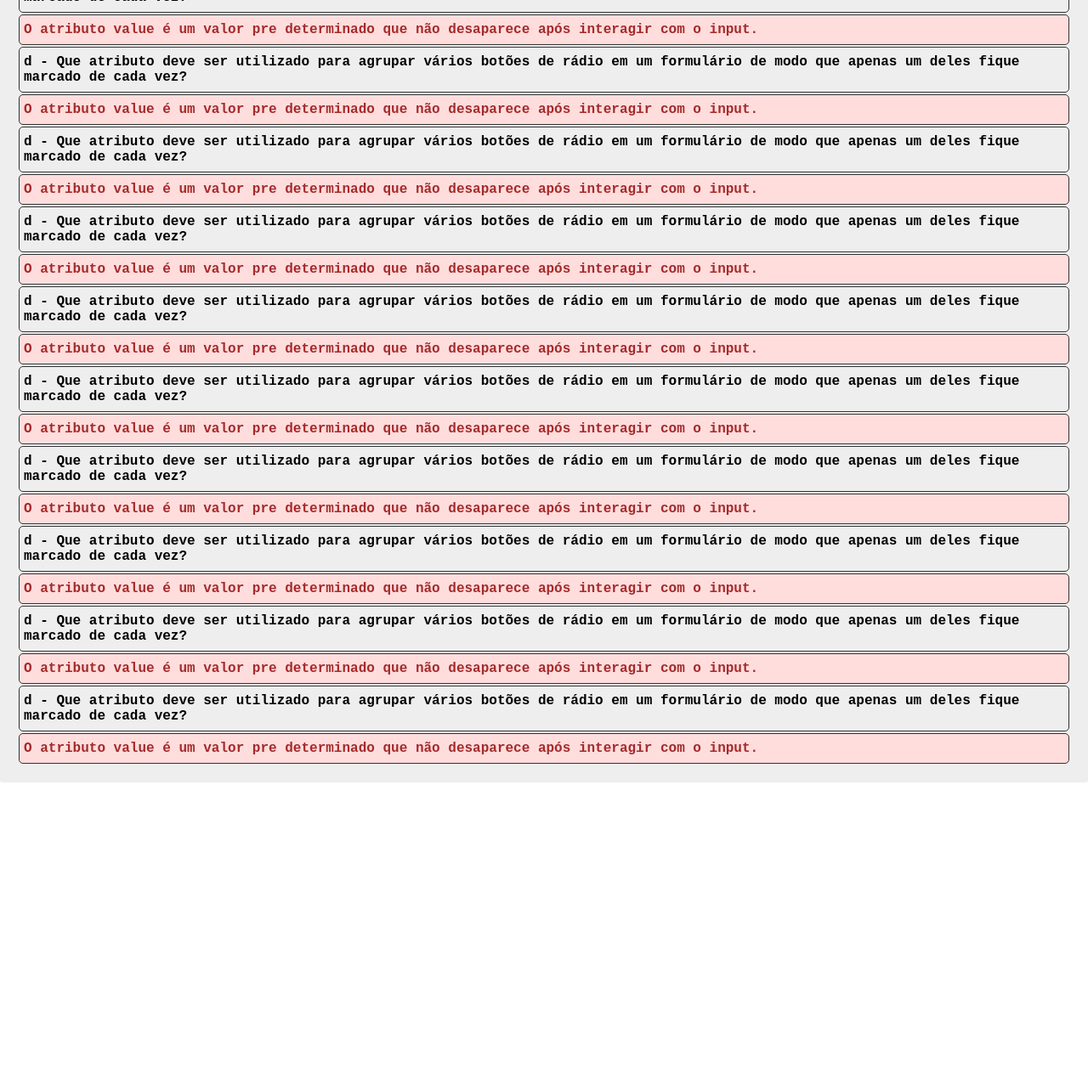
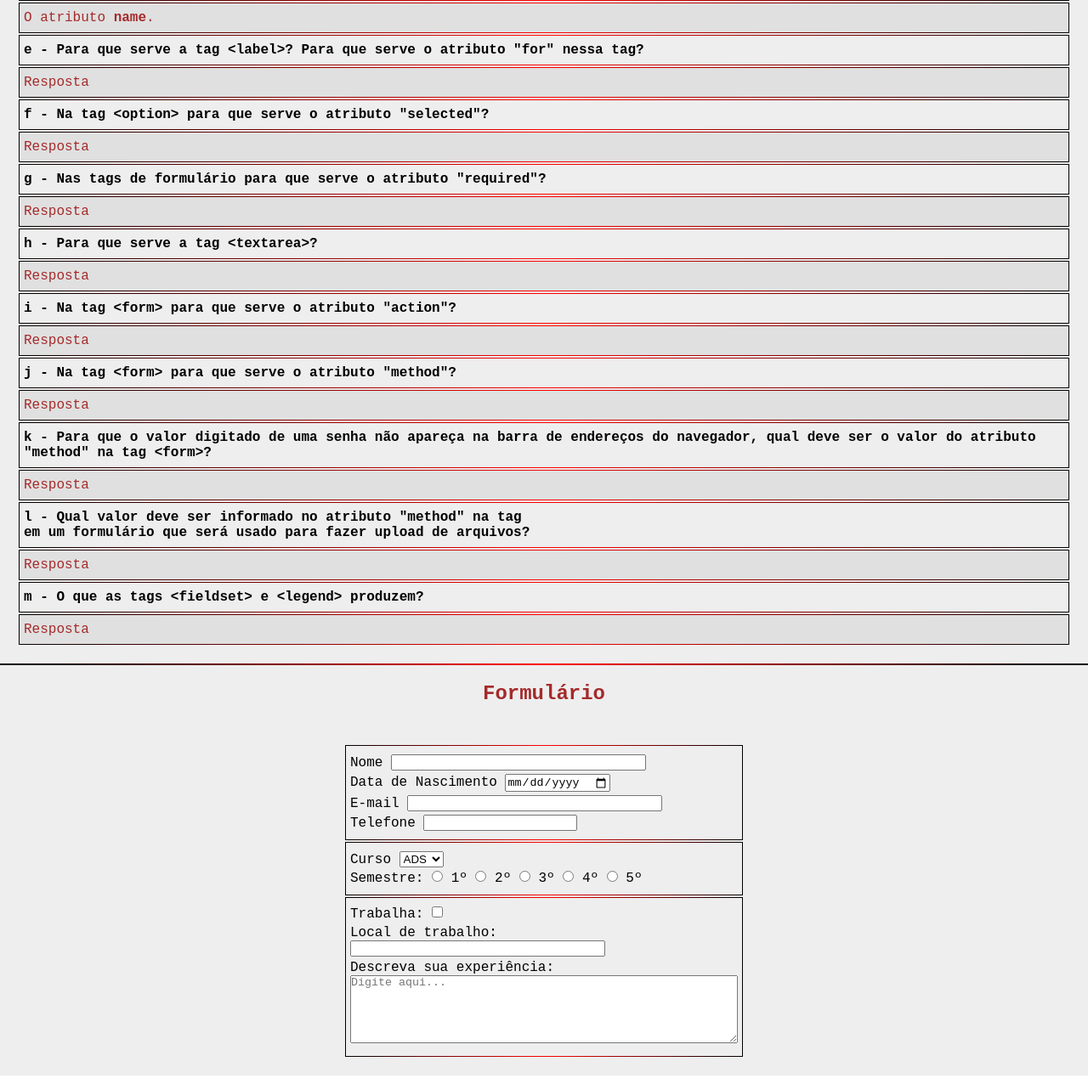
Before and after one commit to adsMichel/formularioPadroesWeb, a plain HTML site: page index.html in a window 1280 px wide. Shown: the part 732-2008 px from the top of the page at 85% size. Before the commit the page ends 1663 px from the top, so only its background shows below. Drawn offline with Linux system fonts and the light colour scheme.

Commit message:
add all border-effects

```diff
--- a/index.html
+++ b/index.html
@@ -11,12 +11,8 @@
         <h1>Exercício de Padrões Web - Formulários</h1>
     </header>
     <main>
-        <table class="membros">
-            <thead>
-                <tr>
-                    <th class="borda-topo"><h1>Membros</h1></th>
-                </tr>
-            </thead>
+        <h2 class="table-head borda-topo">Membros</h2>
+        <table class="table-members">
             <tbody>
                 <tr>
                     <td>&#9824;&#160;Lucas Junio Pereira Lima</td>
@@ -33,12 +29,8 @@
             </tbody>
         </table>
 
-        <table>
-            <thead>
-                <tr>
-                    <th class="borda-topo"><h1>Questionário</h1></th>
-                </tr>
-            </thead>
+        <h2 class="table-head borda-topo">Questionário</h2>
+        <table class="table-questions">
             <tbody>
                 <tr>
                     <td>a - Na tag &#060;input&#062; com atributo type="text", para que serve o atributo "placeholder"?</td>
@@ -58,70 +50,143 @@
                     <td>c - Na tag &#060;input&#062; para que serve o atributo "value"?</td>
                 </tr>
                 <tr>
-                    <td>O atributo value é um valor pre determinado que não desaparece após interagir com o input.</td>
+                    <td>O atributo value é um valor predeterminado que não desaparece após interagir com o input.</td>
                 </tr>
 
                 <tr>
                     <td>d - Que atributo deve ser utilizado para agrupar vários botões de rádio em um formulário de modo que apenas um deles fique marcado de cada vez?</td>
                 </tr>
                 <tr>
-                    <td>O atributo value é um valor pre determinado que não desaparece após interagir com o input.</td>
+                    <td>O atributo <b>name</b>.</td>
                 </tr>
                 <tr>
-                    <td>d - Que atributo deve ser utilizado para agrupar vários botões de rádio em um formulário de modo que apenas um deles fique marcado de cada vez?</td>
+                    <td>e - Para que serve a tag &#060;label&#062;? Para que serve o atributo "for" nessa tag?</td>
                 </tr>
                 <tr>
-                    <td>O atributo value é um valor pre determinado que não desaparece após interagir com o input.</td>
+                    <td>Resposta</td>
                 </tr>
                 <tr>
-                    <td>d - Que atributo deve ser utilizado para agrupar vários botões de rádio em um formulário de modo que apenas um deles fique marcado de cada vez?</td>
+                    <td>f - Na tag &#060;option&#062; para que serve o atributo "selected"?</td>
                 </tr>
                 <tr>
-                    <td>O atributo value é um valor pre determinado que não desaparece após interagir com o input.</td>
+                    <td>Resposta</td>
                 </tr>
                 <tr>
-                    <td>d - Que atributo deve ser utilizado para agrupar vários botões de rádio em um formulário de modo que apenas um deles fique marcado de cada vez?</td>
+                    <td>g - Nas tags de formulário para que serve o atributo "required"?</td>
                 </tr>
                 <tr>
-                    <td>O atributo value é um valor pre determinado que não desaparece após interagir com o input.</td>
+                    <td>Resposta</td>
                 </tr>
                 <tr>
-                    <td>d - Que atributo deve ser utilizado para agrupar vários botões de rádio em um formulário de modo que apenas um deles fique marcado de cada vez?</td>
+                    <td>h - Para que serve a tag &#060;textarea&#062;?</td>
                 </tr>
                 <tr>
-                    <td>O atributo value é um valor pre determinado que não desaparece após interagir com o input.</td>
+                    <td>Resposta</td>
                 </tr>
                 <tr>
-                    <td>d - Que atributo deve ser utilizado para agrupar vários botões de rádio em um formulário de modo que apenas um deles fique marcado de cada vez?</td>
+                    <td>i - Na tag &#060;form&#062; para que serve o atributo "action"?</td>
                 </tr>
                 <tr>
-                    <td>O atributo value é um valor pre determinado que não desaparece após interagir com o input.</td>
+                    <td>Resposta</td>
                 </tr>
                 <tr>
-                    <td>d - Que atributo deve ser utilizado para agrupar vários botões de rádio em um formulário de modo que apenas um deles fique marcado de cada vez?</td>
+                    <td>j - Na tag &#060;form&#062; para que serve o atributo "method"?</td>
                 </tr>
                 <tr>
-                    <td>O atributo value é um valor pre determinado que não desaparece após interagir com o input.</td>
+                    <td>Resposta</td>
                 </tr>
                 <tr>
-                    <td>d - Que atributo deve ser utilizado para agrupar vários botões de rádio em um formulário de modo que apenas um deles fique marcado de cada vez?</td>
+                    <td>k - Para que o valor digitado de uma senha não apareça na barra de endereços do navegador, qual deve ser o valor do atributo "method" na tag &#060;form&#062;?</td>
                 </tr>
                 <tr>
-                    <td>O atributo value é um valor pre determinado que não desaparece após interagir com o input.</td>
+                    <td>Resposta</td>
                 </tr>
                 <tr>
-                    <td>d - Que atributo deve ser utilizado para agrupar vários botões de rádio em um formulário de modo que apenas um deles fique marcado de cada vez?</td>
+                    <td>l - Qual valor deve ser informado no atributo "method" na tag <form> em um formulário que será usado para fazer upload de arquivos?</td>
                 </tr>
                 <tr>
-                    <td>O atributo value é um valor pre determinado que não desaparece após interagir com o input.</td>
+                    <td>Resposta</td>
                 </tr>
                 <tr>
-                    <td>d - Que atributo deve ser utilizado para agrupar vários botões de rádio em um formulário de modo que apenas um deles fique marcado de cada vez?</td>
+                    <td>m - O que as tags &#060;fieldset&#062; e &#060;legend&#062; produzem?</td>
                 </tr>
                 <tr>
-                    <td>O atributo value é um valor pre determinado que não desaparece após interagir com o input.</td>
+                    <td>Resposta</td>
                 </tr>
+            </tbody>
+        </table>
 
+        <h2 class="table-head borda-topo">Formulário</h2>
+        <table class="table-form">
+            <tbody>
+                    <tr>
+                        <td>
+                        <form action="">
+                            <div class="elements">
+                                <label  for="">Nome </label>
+                                <input type="text">
+                            </div>
+                            <div class="elements">
+                                <label for="">Data de Nascimento</label>
+                                <input type="date">
+                            </div>
+                            <div class="elements">
+                                <label for="">E-mail </label>
+                                <input type="email">
+                            </div>
+                            <div class="elements">
+                                <label for="">Telefone </label>
+                                <input type="tel">
+                            </div>
+                        </form>
+                    </td>
+               </tr>
+               <tr>
+                   <td>
+                       <form action="">
+                           <div class="elements">
+                               <label  for="">Curso </label>
+                               <select>
+                                   <option value="ADS">ADS</option>
+                                   <option value="GTI">GTI</option>
+                                   <option value="GRH">GRH</option>
+                                    <option value="SI">SI</option>
+                                </select>
+                            </div>
+                            <div class="elements">
+                                <label for="">Semestre: </label>
+                                <input type="radio" name="semestre" id="">
+                                <label for="">1º</label>
+                                <input type="radio" name="semestre" id="">
+                                <label for="">2º</label>
+                                <input type="radio" name="semestre" id="">
+                                <label for="">3º</label>
+                                <input type="radio" name="semestre" id="">
+                                <label for="">4º</label>
+                                <input type="radio" name="semestre" id="">
+                                <label for="">5º</label>
+                            </div>
+                        </form>
+                    </td>
+                </tr>
+                <tr>
+                    <td>
+                        <form action="">
+                            <div class="elements">
+                                <label>Trabalha: </label>
+                                <input type="checkbox">
+                            </div>
+                            <div class="elements">
+                                <label for="">Local de trabalho: </label>
+                                <input type="text">
+                            </div>
+                            <div class="elements">
+                                <label for="">Descreva sua experiência:</label>
+                                <textarea placeholder="Digite aqui..."></textarea>
+                            </div>
+                        </form>
+                    </td>
+               </tr>
             </tbody>
         </table>
 </body>
--- a/style.css
+++ b/style.css
@@ -22,21 +22,27 @@ body {
 
   main {
     display: block;
+    background-color: #eee;
     margin: 10px auto;
     width: 100vw;
     /* overflow-x: auto; */
   }
 
   table {
-    background-color: #eee;
     border-radius: 3px;
     padding: 20px;
     width: 100%;
-}
+  }
 
-th {
-  padding: 10px 0 30px 0;
-  border: 2px solid;
+  .table-questions {
+    font-weight: 600;
+  }
+
+  .table-head {
+  background-color: #eee;
+  text-align: center;
+  padding: 20px 0 25px 0;
+  border-style: solid;
   border-image-slice: 1;
   border-width: 2px;
   border-image-source: linear-gradient(to left,black, red,black);
@@ -53,10 +59,38 @@ td {
   border: 1px solid #333;
   border-radius: 5px;
   padding: 8px 5px;
-  font-weight: 600;
+  border-style: solid;
+  border-image-slice: 1;
+  border-width: 1px;
+  border-image-source: linear-gradient(to left,black, red,black);
 }
 
-tr:nth-child(even) {
-  background-color: #ffdddd;
+.table-members tr:nth-child(even) {
   color: brown;
 }
+
+.table-questions tr:nth-child(even) {
+  background-color: #e0e0e0;
+  color: brown;
+  font-weight: normal;
+}
+
+.table-form {
+  width: 40vw;
+  margin: 0 auto;
+}
+
+textarea{
+  width: 100%;
+  height: 10vh;
+  margin: 0 auto;
+}
+
+.elements {
+  display: block;
+  padding: 2px 0;
+}
+
+.elements [type="text"], .elements [type="email"] {
+  width: 300px;
+}
```
